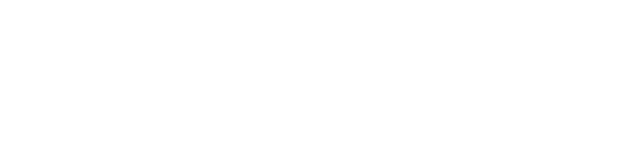
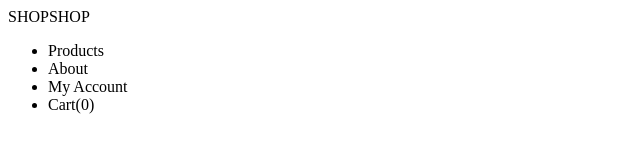
Before and after one commit to Gitalus/landing_page_shopshop, a plain HTML site: page index.html in a window 1280 px wide. Shown: the whole page, without its empty margins (0-640 px from the left). Drawn offline with Linux system fonts and the light colour scheme.

Commit message:
add elements for navbar

```diff
--- a/index.html
+++ b/index.html
@@ -10,7 +10,15 @@
 </head>
 
 <body>
-
+    <nav>
+        <span class="logo">SHOPSHOP</span>
+        <ul>
+            <li>Products</li>
+            <li>About</li>
+            <li>My Account</li>
+            <li>Cart(0)</li>
+        </ul>
+    </nav>
 </body>
 
 </html>
```
